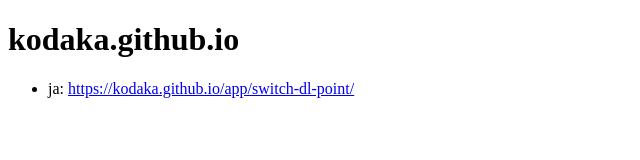
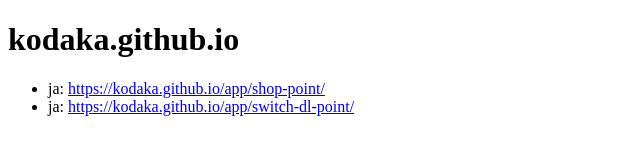
Before and after one commit to kodaka/kodaka.github.io, a plain HTML site: page index.html in a window 1280 px wide. Shown: the whole page, without its empty margins (0-640 px from the left). Drawn offline with Linux system fonts and the light colour scheme.

Commit message:
add index

```diff
--- a/index.html
+++ b/index.html
@@ -7,6 +7,7 @@
 <body>
     <h1>kodaka.github.io</h1>
     <ul>
+        <li>ja: <a href="https://kodaka.github.io/app/shop-point/">https://kodaka.github.io/app/shop-point/</a></li>
         <li>ja: <a href="https://kodaka.github.io/app/switch-dl-point/">https://kodaka.github.io/app/switch-dl-point/</a></li>
     </ul>
 </body>
```
